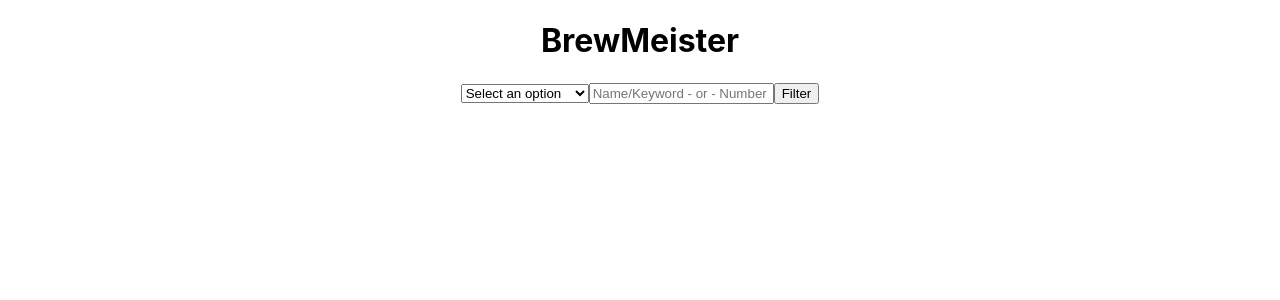
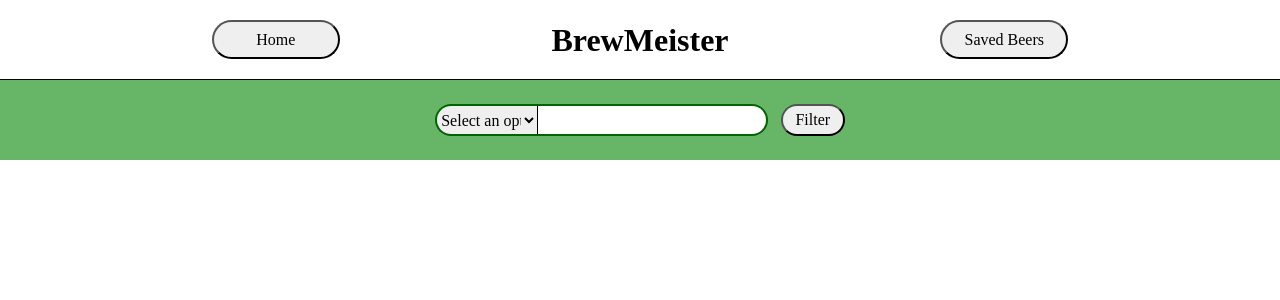
Before and after one commit to tfettig22/BrewMeister, a React (Create React App) app: page / in a window 1280 px wide. Shown: the top 300 px of the page. Built offline with nearby package versions, Linux system fonts and the light colour scheme; no server answers.

Commit message:
Add BeerOfTheDay and header, set up routes

```diff
--- a/public/index.html
+++ b/public/index.html
@@ -27,17 +27,6 @@
     <title>BrewMeister</title>
   </head>
   <body>
-    <noscript>You need to enable JavaScript to run this app.</noscript>
     <div id="root"></div>
-    <!--
-      This HTML file is a template.
-      If you open it directly in the browser, you will see an empty page.
-
-      You can add webfonts, meta tags, or analytics to this file.
-      The build step will place the bundled scripts into the <body> tag.
-
-      To begin the development, run `npm start` or `yarn start`.
-      To create a production bundle, use `npm run build` or `yarn build`.
-    -->
   </body>
 </html>
--- a/src/api-calls.js
+++ b/src/api-calls.js
@@ -8,4 +8,14 @@ const getBeerData = (method, value) => {
     });
 }
 
-export { getBeerData };
+const getRandomBeer = () => {
+  return fetch('https://api.punkapi.com/v2/beers/random')
+    .then(response => {
+      if (!response.ok) {
+        throw new Error('Sorry, there was an error retrieving the beer data');
+      }
+      return response.json();
+    });
+}
+
+export { getBeerData, getRandomBeer };
--- a/src/components/App/App.css
+++ b/src/components/App/App.css
@@ -1,38 +1,3 @@
-.App {
-  text-align: center;
+.app {
+  height: 100%;
 }
-
-.App-logo {
-  height: 40vmin;
-  pointer-events: none;
-}
-
-@media (prefers-reduced-motion: no-preference) {
-  .App-logo {
-    animation: App-logo-spin infinite 20s linear;
-  }
-}
-
-.App-header {
-  background-color: #282c34;
-  min-height: 100vh;
-  display: flex;
-  flex-direction: column;
-  align-items: center;
-  justify-content: center;
-  font-size: calc(10px + 2vmin);
-  color: white;
-}
-
-.App-link {
-  color: #61dafb;
-}
-
-@keyframes App-logo-spin {
-  from {
-    transform: rotate(0deg);
-  }
-  to {
-    transform: rotate(360deg);
-  }
-}
--- a/src/components/App/App.js
+++ b/src/components/App/App.js
@@ -1,12 +1,14 @@
-import React, { useState } from 'react';
-// import { Routes, Route } from 'react-router-dom';
+import React, { useState, useEffect } from 'react';
+import { Routes, Route } from 'react-router-dom';
 import './App.css';
-// import Header from '../Header/Header';
+import Header from '../Header/Header';
 import Filter from '../Filter/Filter';
 import BeerCards from '../BeerCards/BeerCards';
-import { getBeerData } from '../../api-calls';
+import BeerOfTheDay from '../BeerOfTheDay/BeerOfTheDay';
+import { getBeerData, getRandomBeer } from '../../api-calls';
 
 function App() {
+  const [randomBeer, setRandomBeer] = useState([])
   const [beers, setBeers] = useState([])
 
   const filterBeer = (method, value) => {
@@ -15,11 +17,43 @@ function App() {
     })
   }
 
+  const getBeerOfTheDay = () => {
+    getRandomBeer().then(data => {
+      setRandomBeer(data)
+    })
+  }
+
+  useEffect(() => {
+    getBeerOfTheDay()
+  }, [])
+
   return (
-    <div className="App">
-      <h1>BrewMeister</h1>
-      <Filter filterBeer={filterBeer}/>
-      <BeerCards beers={beers} />
+    <div className='app'>
+      <Header />
+      <Routes>
+        <Route path ='/' element={
+          <>
+            <Filter filterBeer={filterBeer}/>
+            <BeerOfTheDay randomBeer={randomBeer} />
+          </>
+        }/>
+        <Route path='/filtered-beers' element={
+          <>
+            <Filter filterBeer={filterBeer}/>
+            <BeerCards beers={beers} />
+          </>
+        }/>
+        <Route path='/beer-details' element={
+          <>
+            <h2>Beer Details page</h2>
+          </>
+        }/>
+        <Route path='/saved-beers' element={
+          <>
+            <h3>Saved Beers page</h3>
+          </>
+        }/>
+      </Routes>
     </div>
   );
 }
--- /dev/null
+++ b/src/components/BeerOfTheDay/BeerOfTheDay.js
@@ -0,0 +1,18 @@
+import React from 'react';
+import './BeerOfTheDay.css';
+
+const BeerOfTheDay = ({ randomBeer }) => {
+  if (randomBeer.length > 0) {
+    let beer = randomBeer[0]
+    return (
+      <div>
+      <p>{beer.name}</p>
+      <p>{beer.tagline}</p>
+      <p>{`ABV: ${beer.abv} IBU: ${beer.ibu}`}</p>
+      <button>Brew Me!</button>
+    </div>
+    )
+  }
+}
+
+export default BeerOfTheDay;
--- a/src/components/Filter/Filter.css
+++ b/src/components/Filter/Filter.css
@@ -0,0 +1,34 @@
+.filter-form {
+  display: flex;
+  justify-content: center;
+  align-items: center;
+  height: 10%;
+  background-color: rgba(3, 133, 3, 0.6);
+}
+
+.filter-type {
+  height: 40%;
+  width: 8%;
+  font-size: 1em;
+  border-radius: 20px 0px 0px 20px;
+  border: 2px solid darkgreen;
+  border-right: 1px solid black;
+  text-align: center;
+}
+
+.filter-input {
+  height: 40%;
+  width: 18%;
+  font-size: 1em;
+  border-radius: 0px 20px 20px 0px;
+  border: 2px solid darkgreen;
+  border-left: 0;
+  text-align: center;
+}
+
+.submit-filter {
+  height: 40%;
+  width: 5%;
+  margin-left: 1%;
+  border-radius: 20px
+}
--- a/src/components/Filter/Filter.js
+++ b/src/components/Filter/Filter.js
@@ -1,16 +1,31 @@
-import React, { useState } from 'react';
+import React, { useState, useEffect } from 'react';
 import './Filter.css';
+import { useNavigate } from 'react-router-dom';
 
 const Filter = ({ filterBeer }) => {
   const [filterType, setFilterType] = useState('');
   const [filterInput, setFilterInput] = useState('');
+  const [placeholder, setPlaceholder] = useState('');
+  const navigate = useNavigate();
 
   const handleSubmit = (event) => {
     event.preventDefault();
     filterBeer(filterType, filterInput);
     setFilterType('');
     setFilterInput('');
+    setPlaceholder('');
+    navigate('/filtered-beers');
   }
+
+  useEffect(() => {
+    if (filterType === 'beer_name') {
+      setPlaceholder('e.g. Stout');
+    } else if (filterType.includes('abv')) {
+      setPlaceholder('e.g. 7.5');
+    } else if (filterType.includes('ibu')) {
+      setPlaceholder('e.g. 50');
+    }
+  }, [filterType])
 
   return (
     <form className='filter-form' onSubmit={(event) => handleSubmit(event)}>
@@ -27,7 +42,7 @@ const Filter = ({ filterBeer }) => {
         className='filter-input'
         type='text'
         name='filterInput'
-        placeholder='Name/Keyword - or - Number of ABV/IBU'
+        placeholder={placeholder || ''}
         value={filterInput}
         onChange={(event) => setFilterInput(event.target.value)}
       />
--- a/src/components/Header/Header.css
+++ b/src/components/Header/Header.css
@@ -0,0 +1,14 @@
+.header {
+  display: flex;
+  justify-content: space-evenly;
+  align-items: center;
+  height: 10%;
+  border-bottom: 1px solid black;
+}
+
+.home-button,
+.saved-beers-button {
+  height: 50%;
+  width: 10%;
+  border-radius: 20px;
+}
--- a/src/components/Header/Header.js
+++ b/src/components/Header/Header.js
@@ -0,0 +1,25 @@
+import React from 'react';
+import './Header.css';
+import { useNavigate } from 'react-router-dom';
+
+const Header = () => {
+  const navigate = useNavigate();
+
+  const goHome = () => {
+    navigate('/')
+  }
+
+  const goToSavedBeers = () => {
+    navigate('/saved-beers')
+  }
+
+  return (
+    <div className='header'>
+      <button className='home-button' onClick={() => goHome()}>Home</button>
+      <h1 className='brewmeister'>BrewMeister</h1>
+      <button className='saved-beers-button' onClick={() => goToSavedBeers()}>Saved Beers</button>
+    </div>
+  )
+}
+
+export default Header;
--- a/src/index.css
+++ b/src/index.css
@@ -1,13 +1,46 @@
-body {
-  margin: 0;
-  font-family: -apple-system, BlinkMacSystemFont, 'Segoe UI', 'Roboto', 'Oxygen',
-    'Ubuntu', 'Cantarell', 'Fira Sans', 'Droid Sans', 'Helvetica Neue',
-    sans-serif;
-  -webkit-font-smoothing: antialiased;
-  -moz-osx-font-smoothing: grayscale;
+/* ----- JOSH W COMEAU CSS RESET ----- */
+
+*,
+*::before,
+*::after {
+  box-sizing: border-box;
 }
 
-code {
-  font-family: source-code-pro, Menlo, Monaco, Consolas, 'Courier New',
-    monospace;
+* {
+  margin: 0;
 }
+
+html,
+body,
+#root {
+  height: 100%;
+}
+
+body {
+  line-height: 1.5;
+  -webkit-font-smoothing: antialiased;
+}
+
+img {
+  display: block;
+  max-width: 100%;
+}
+
+input, button, select {
+  font: inherit;
+}
+
+p,
+h1,
+h2 {
+  overflow-wrap: break-word;
+}
+
+#root,
+#__next {
+  isolation: isolate;
+}
+
+button {
+  cursor: pointer;
+}
```
Also changed, not shown: src/components/BeerOfTheDay/BeerOfTheDay.css (added).
